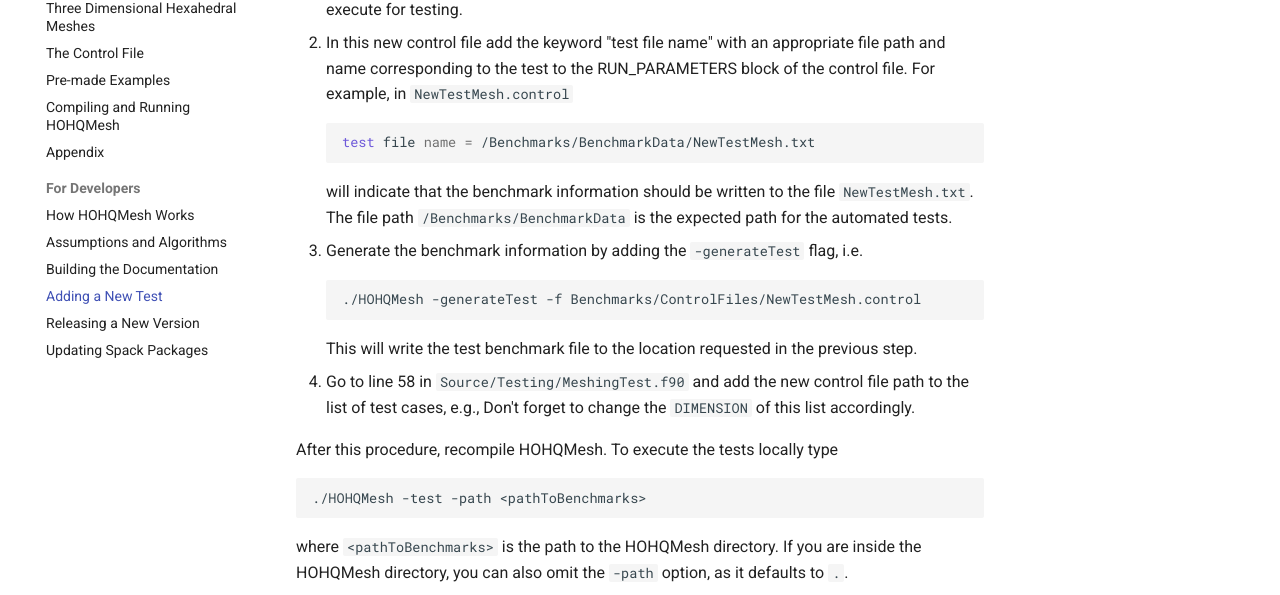
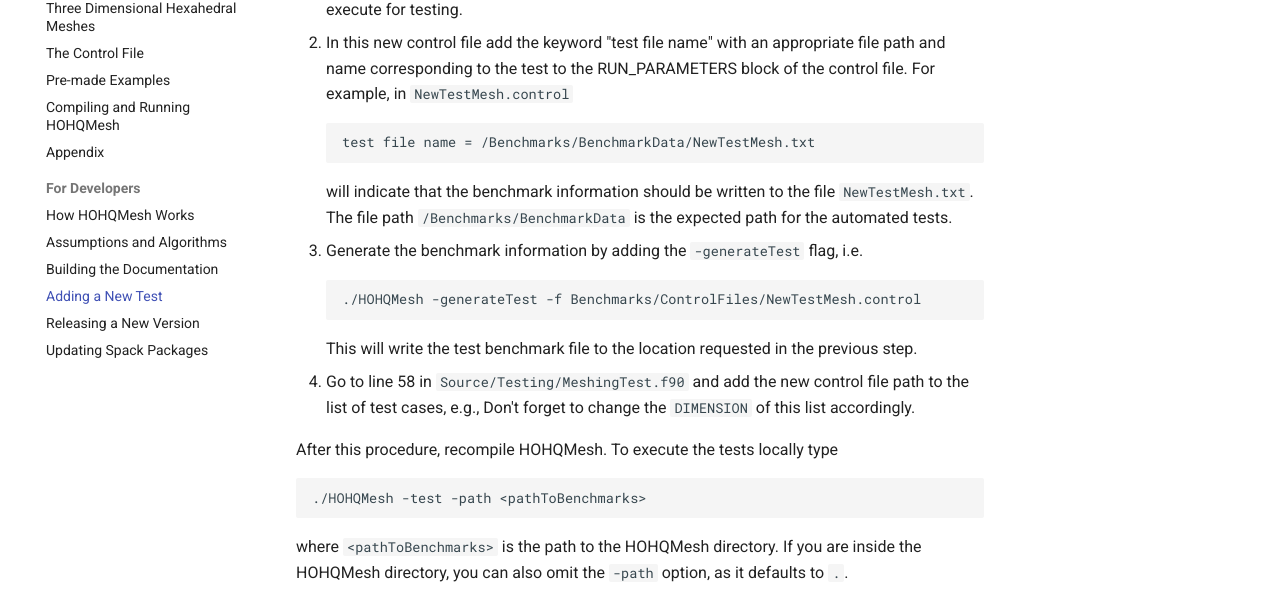
Before and after one commit to trixi-framework/HOHQMesh, an MkDocs documentation site: the page built from Documentation/docs/adding-a-new-test.md, in a window 1280 px wide and 1001 px high. Shown: the part 327-922 px from the top of the window. Built offline with MkDocs 1.6.1 and Material for MkDocs 9.7.7, drawn with Linux system fonts in a browser that asks for light colours; comment, search, counter and statistics services are not loaded.

````diff
--- a/Documentation/docs/adding-a-new-test.md
+++ b/Documentation/docs/adding-a-new-test.md
@@ -6,13 +6,13 @@
    is the version of the control file that HOQHMesh will execute for testing.
 2. In this new control file add the keyword "test file name" with an appropriate file path and name corresponding to the test
    to the RUN_PARAMETERS block of the control file. For example, in `NewTestMesh.control`
-   ```bash
+   ```
    test file name = /Benchmarks/BenchmarkData/NewTestMesh.txt
    ```
    will indicate that the benchmark information should be written to the file `NewTestMesh.txt`.
    The file path `/Benchmarks/BenchmarkData` is the expected path for the automated tests.
 3. Generate the benchmark information by adding the `-generateTest` flag, i.e.
-   ```bash
+   ```
    ./HOHQMesh -generateTest -f Benchmarks/ControlFiles/NewTestMesh.control
    ```
    This will write the test benchmark file to the location requested in the previous step.
@@ -20,7 +20,7 @@
    Don't forget to change the `DIMENSION` of this list accordingly.
 
 After this procedure, recompile HOHQMesh. To execute the tests locally type
-```bash
+```
 ./HOHQMesh -test -path <pathToBenchmarks>
 ```
 where `<pathToBenchmarks>` is the path to the HOHQMesh directory. If you are inside the HOHQMesh directory, you can also omit the `-path` option, as it defaults to `.`.
````
Also changed, not shown: Documentation/docs/three-dimensional-hexahedral-meshes.md (+29 -2 lines).
